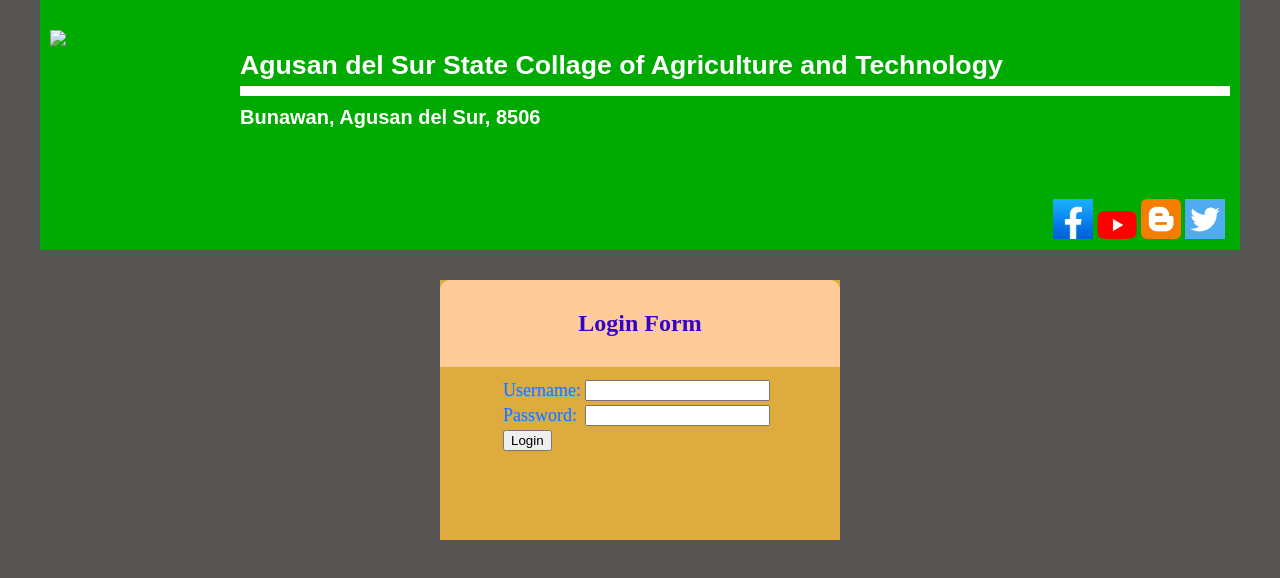
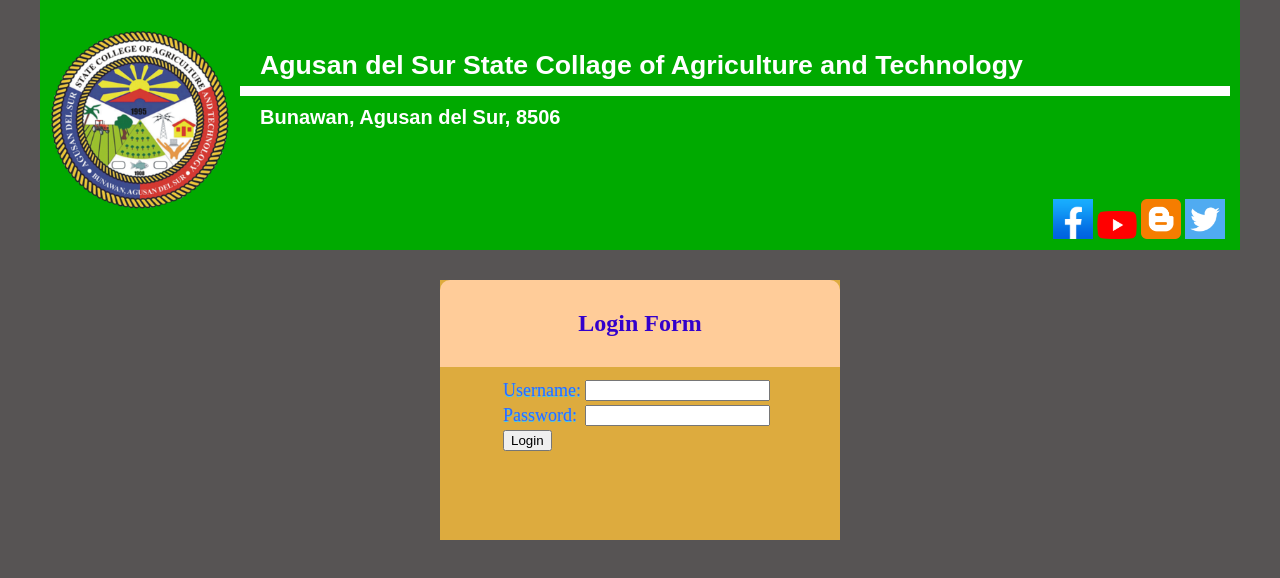
Before and after one commit to DeJe3125/ACTIVITY-100, a plain HTML site: page index.html in a window 1280 px wide. Drawn offline with Linux system fonts and the light colour scheme.

Commit message:
Update index.html

```diff
--- a/index.html
+++ b/index.html
@@ -12,7 +12,7 @@
             <header>
 
               <div id="logo">
-                <img src="C:\Users\63930\OneDrive\Desktop\deje\HTML 1\folder no.1\logo.png" width="180" height="auto"/>
+                <img src="logo.png" width="180" height="auto"/>
               </div>
 
               <div id="headingname">
```
